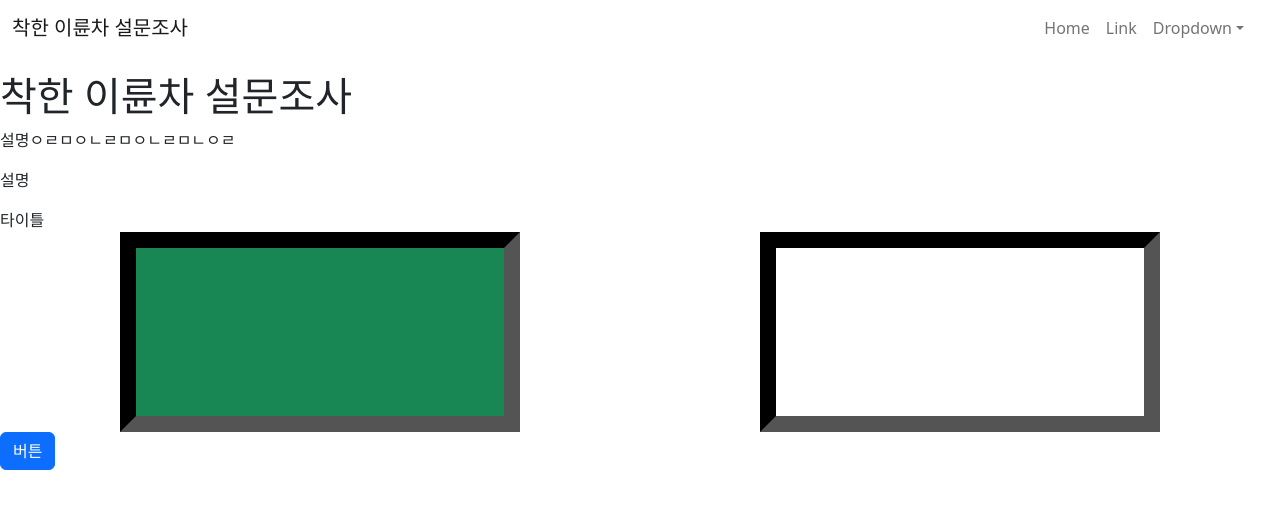
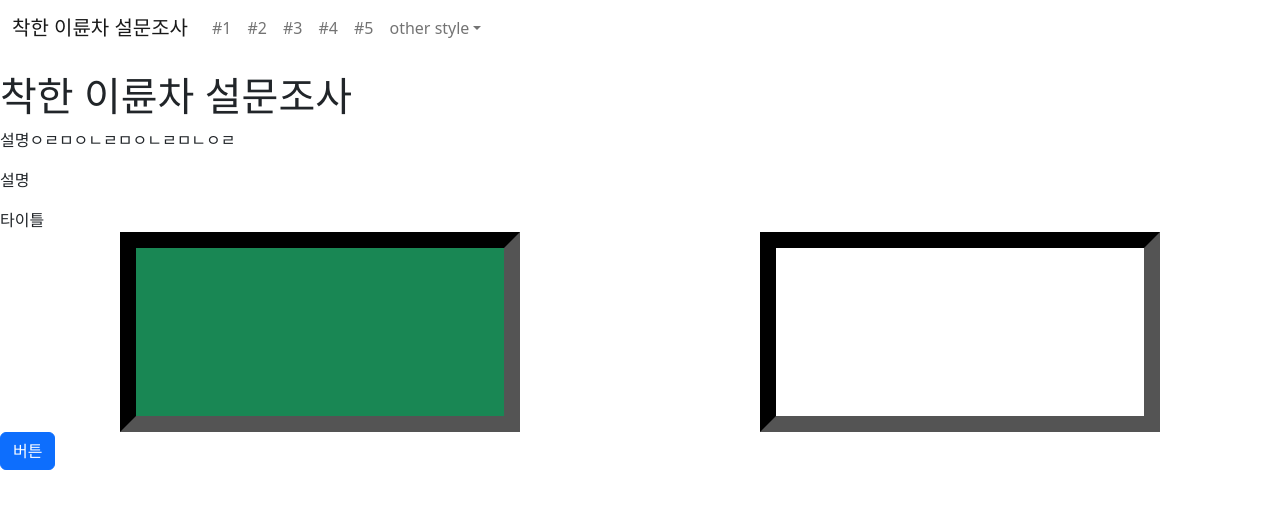
Before and after one commit to custardcream98/goodrider-interview-web, a React (Create React App) app: page / in a window 1280 px wide. Shown: the top 508 px of the page. Built offline with nearby package versions, Linux system fonts and the light colour scheme.

Commit message:
Update Navigation.js

```diff
--- a/src/components/Navigation.js
+++ b/src/components/Navigation.js
@@ -27,21 +27,19 @@ function OffcanvasExample() {
                 </Offcanvas.Title>
               </Offcanvas.Header>
               <Offcanvas.Body>
-                <Nav className="justify-content-end flex-grow-1 pe-3">
-                  <Nav.Link href="#action1">Home</Nav.Link>
-                  <Nav.Link href="#action2">Link</Nav.Link>
+                <Nav className="me-auto">
+                  <Nav.Link href="#action1">#1</Nav.Link>
+                  <Nav.Link href="#action2">#2</Nav.Link>
+                  <Nav.Link href="#action2">#3</Nav.Link>
+                  <Nav.Link href="#action2">#4</Nav.Link>
+                  <Nav.Link href="#action2">#5</Nav.Link>
                   <NavDropdown
-                    title="Dropdown"
+                    title="other style"
                     id={`offcanvasNavbarDropdown-expand-${expand}`}
                   >
-                    <NavDropdown.Item href="#action3">Action</NavDropdown.Item>
-                    <NavDropdown.Item href="#action4">
-                      Another action
-                    </NavDropdown.Item>
+                    <NavDropdown.Item href="#action3">#1</NavDropdown.Item>
                     <NavDropdown.Divider />
-                    <NavDropdown.Item href="#action5">
-                      Something else here
-                    </NavDropdown.Item>
+                    <NavDropdown.Item href="#action5">#2</NavDropdown.Item>
                   </NavDropdown>
                 </Nav>
               </Offcanvas.Body>
```
